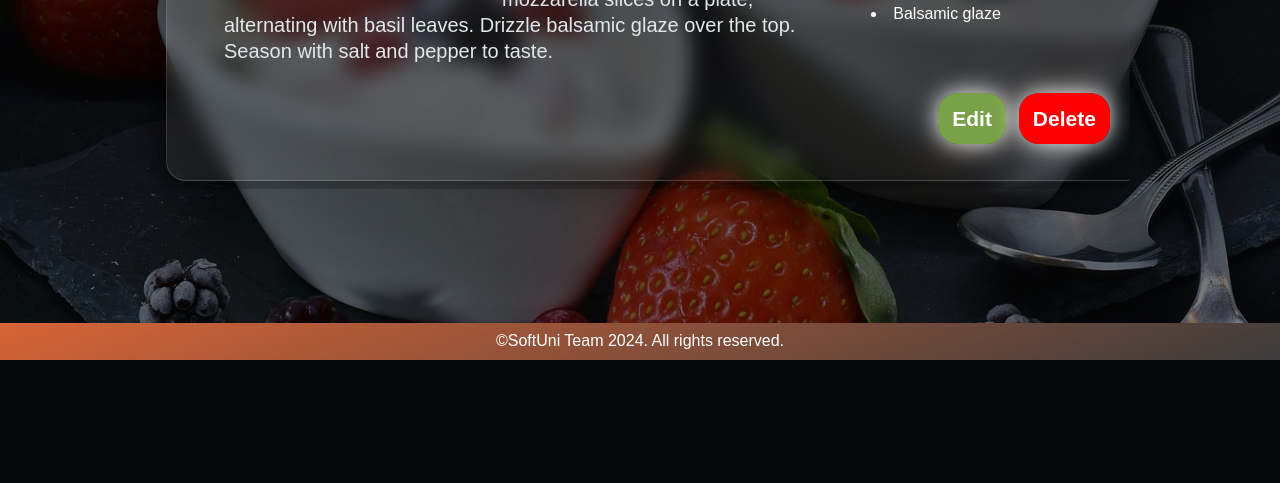
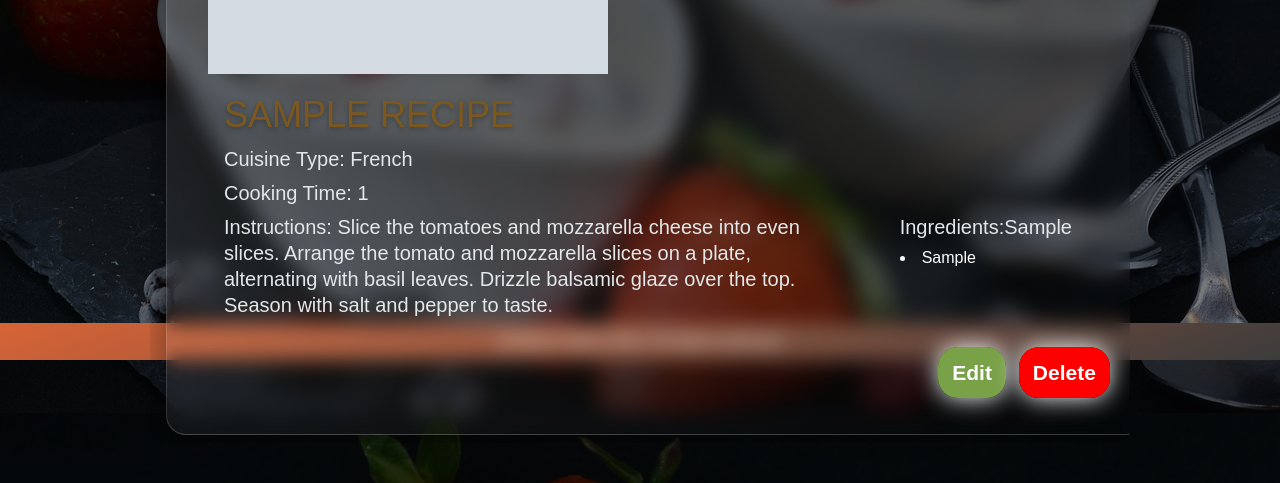
Before and after one commit to Viksata7677/Django_practice, a Django app: template DjangoTastyRecipesApp/templates/details-recipe.html in a window 1280 px wide. Shown: the part 440-923 px from the top of the page. Before the commit the page ends 800 px from the top, so only its background shows below. Run offline with Django 5.2, Linux system fonts and the light colour scheme; the template is opened without the code that fills it: values that come from a table or form of the project are taken from there, others are empty; tables that the repository leaves empty hold one stand-in row (values such as "Sample post"); grey boxes marked "Sample" are stand-in pictures; some web fonts are replaced.

Commit message:
Add: Detail recipe page logic

```diff
--- /dev/null
+++ b/DjangoTastyRecipesApp/recipe/templatetags/custom_filters.py
@@ -0,0 +1,11 @@
+from django import template
+
+register = template.Library()
+
+
+@register.filter
+def split_by_comma(value):
+    """Splits a string by a comma and space."""
+    if isinstance(value, str):
+        return value.split(', ')  # Split string by ', ' and return list
+    return value
--- a/DjangoTastyRecipesApp/recipe/urls.py
+++ b/DjangoTastyRecipesApp/recipe/urls.py
@@ -1,8 +1,12 @@
-from django.urls import path
+from django.urls import path, include
 
-from recipe.views import CatalogPage, CreateRecipeView
+from recipe.views import CatalogPage, CreateRecipeView, RecipeDetailView
 
 urlpatterns = [
     path('catalogue/', CatalogPage.as_view(), name='catalogue'),
     path('create/', CreateRecipeView.as_view(), name='create-recipe'),
+    path('<int:recipe_id>/', include([
+        path('details/', RecipeDetailView.as_view(), name='recipe-details'),
+
+    ]))
 ]
--- a/DjangoTastyRecipesApp/templates/catalogue.html
+++ b/DjangoTastyRecipesApp/templates/catalogue.html
@@ -14,8 +14,8 @@
               <div class="image-wrap">
                 <!-- recipe image -->
                 <!-- if there is no image url provided, display the default recipe image -->
-                {% if image_url %}
-                    {{ recipe.image_url }}
+                {% if recipe.image_url %}
+                    <img src="{{ recipe.image_url }}" alt="Cover Image"/>
                   {% else %}
 
                     <img
@@ -33,7 +33,7 @@
               <h1>{{ recipe.instructions|slice:":35" }}</h1>
               <div class="details-buttons">
                 <!-- recipe details button -->
-                <a href="#" class="details-btn">Details</a>
+                <a href="{% url 'recipe-details' recipe.id %}" class="details-btn">Details</a>
               </div>
             </div>
             {% endfor %}
--- a/DjangoTastyRecipesApp/templates/details-recipe.html
+++ b/DjangoTastyRecipesApp/templates/details-recipe.html
@@ -1,5 +1,7 @@
 {% extends 'base.html' %}
 {% block content %}
+    {% load static %}
+    {% load custom_filters %}
 
       <!-- details section -->
       <section id="recipe-details">
@@ -9,33 +11,30 @@
             <!-- recipe image -->
             <!-- if there is no image url provided, display the default recipe image -->
 
-            <img
-              class="recipe-img"
-              src="https://cdn.pixabay.com/photo/2016/12/27/21/22/salad-1934944_1280.jpg"
-              alt="recipe image"
-            />
+            {% if recipe.image_url %}
+                    <img src="{{ recipe.image_url }}" alt="Cover Image"/>
+                  {% else %}
+
+                    <img
+                      class="recipe-img"
+                      src="{% static 'images/default_recipe_img.png' %}"
+                      alt="recipe image"
+                    />
+                {% endif %}
 
             <!-- recipe title -->
-            <h1>Caprese Salad</h1>
+            <h1>{{ recipe.title }}</h1>
             <!-- recipe cuisine type -->
-            <p><span class="description-recipe">Cuisine Type: Italian</span></p>
+            <p><span class="description-recipe">Cuisine Type: {{ recipe.cuisine_type }}</span></p>
             <!-- recipe cooking time -->
-            <p><span class="description-recipe">Cooking Time: 10min.</span></p>
+            <p><span class="description-recipe">Cooking Time: {{ recipe.cooking_time }}</span></p>
             <!-- recipe ingredients -->
             <div class="ingredients">
-              <p><span class="description-recipe">Ingredients:</span></p>
+              <p><span class="description-recipe">Ingredients:{{ recipe.ingredients }}</span></p>
               <ul>
-                <!-- recipe ingredient -->
-                <li>Fresh tomatoes</li>
-
-                <!-- recipe ingredient -->
-                <li>Fresh mozzarella cheese</li>
-
-                <!-- recipe ingredient -->
-                <li>Fresh basil leaves</li>
-
-                <!-- recipe ingredient -->
-                <li>Balsamic glaze</li>
+                {% for ingredient in recipe.ingredients|split_by_comma %}
+            <li>{{ ingredient }}</li>
+        {% endfor %}
               </ul>
             </div>
             <p>
```
Also changed, not shown: DjangoTastyRecipesApp/recipe/views.py (+7 -1 lines), DjangoTastyRecipesApp/recipe/forms.py (line endings or trailing spaces), DjangoTastyRecipesApp/recipe/templatetags/__init__.py (added).
